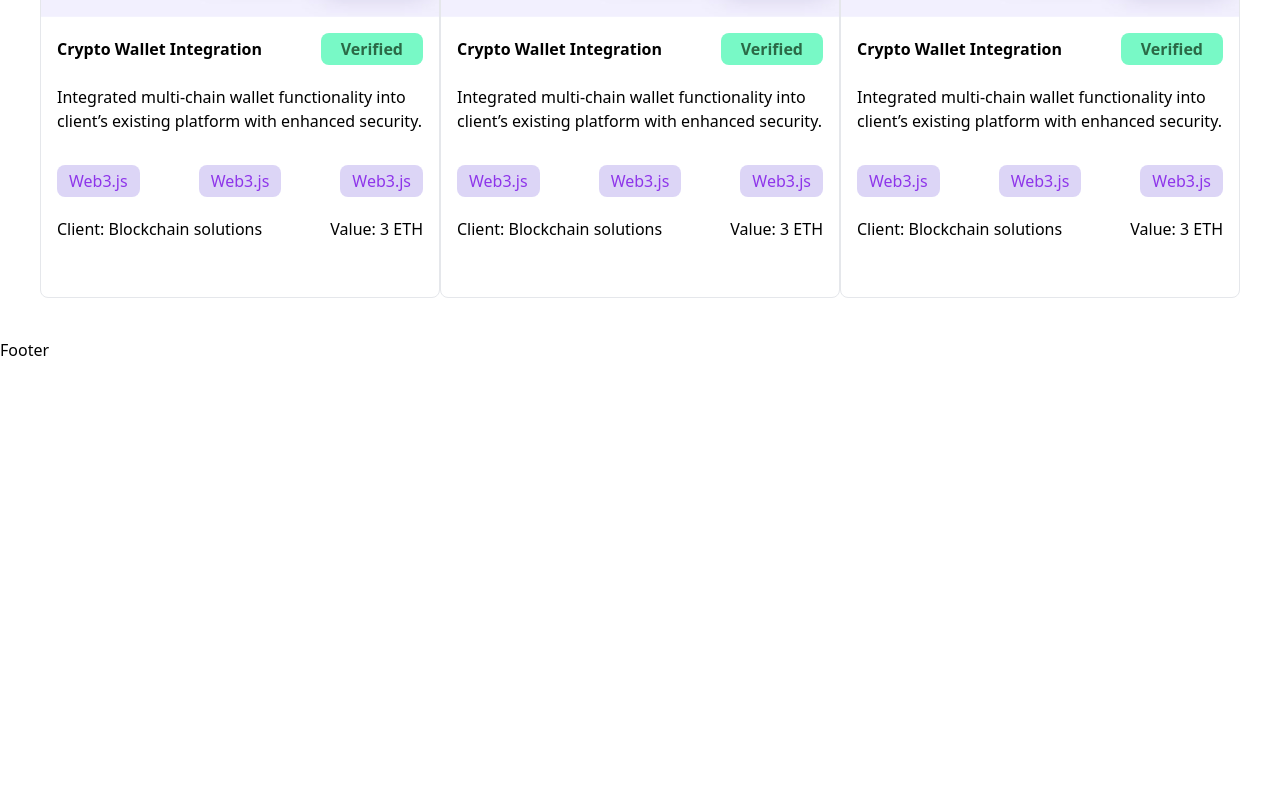
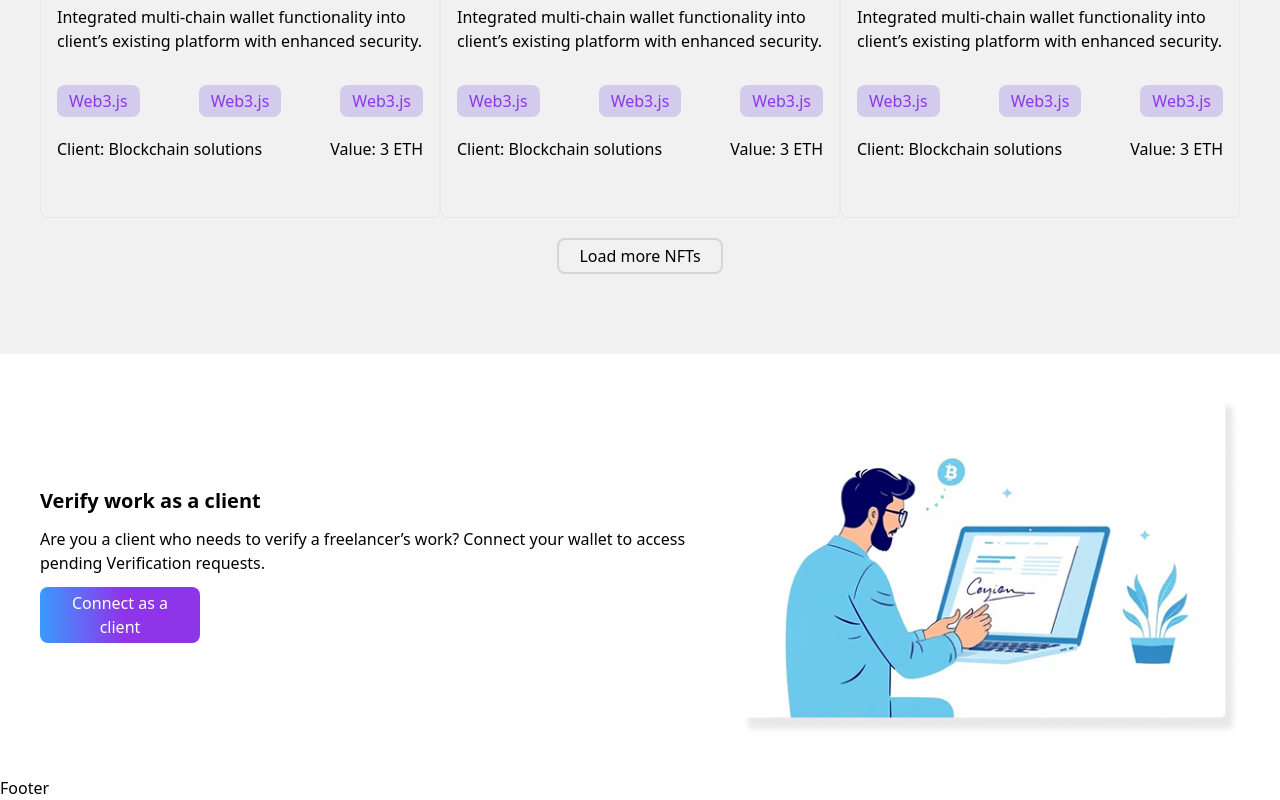
Before and after one commit to boymeetsblockchain/skillproof, a Next.js app: page / in a window 1280 px wide. Shown: the part 2934-3734 px from the top of the page. Before the commit the page ends 3296 px from the top, so only its background shows below. Built offline with nearby package versions, Linux system fonts and the light colour scheme.

Commit message:
Client section complete

```diff
--- a/src/app/globals.css
+++ b/src/app/globals.css
@@ -36,3 +36,7 @@
   );
   border: 1px, solid, #be2bd8;
 }
+
+.accessory-button {
+  background: linear-gradient(88.41deg, #3b99fc 1.35%, #8e35ea 51.34%);
+}
--- a/src/app/page.tsx
+++ b/src/app/page.tsx
@@ -15,6 +15,8 @@ import easyInt from '../../public/easy-int.png';
 import pubSkiGallery from '../../public/pub-skill.png';
 
 import chainWallet from '../../public/chain-wallet.png';
+
+import workClient from '../../public/work-client.png';
 
 const Home = () => {
   return (
@@ -178,7 +180,7 @@ const Home = () => {
       </section>
 
       {/* YOUR SKILLS SECTION */}
-      <section className="mt-30 p-10">
+      <section className="py-20 p-10 bg-[#F1F1F1]">
         <div className="flex justify-between items-center mb-10">
           <p className="font-manrope text-xl font-bold">Your Skills NFTs</p>
 
@@ -307,6 +309,34 @@ const Home = () => {
             </span>
           </span>
         </div>
+
+        <div className="flex justify-center">
+          {' '}
+          <button className="border-2 border-gray-300 py-1 px-5 rounded-lg mt-5">
+            {' '}
+            Load more NFTs{' '}
+          </button>{' '}
+        </div>
+      </section>
+
+      {/* VERIFY WORK AS A CLIENT */}
+      <section className="flex items-center justify-between p-10 ">
+        <div className="flex flex-col gap-3">
+          <h1 className="font-manrope font-bold text-xl">
+            Verify work as a client
+          </h1>
+          <p className="w-[700px]">
+            Are you a client who needs to verify a freelancer’s work? Connect
+            your wallet to access pending Verification requests.
+          </p>
+          <button className="accessory-button text-white rounded-lg py-1 px-3 w-[160px]">
+            Connect as a client
+          </button>
+        </div>
+
+        <div>
+          <Image src={workClient} alt="" />
+        </div>
       </section>
     </main>
   );
```
Also changed, not shown: public/work-client.png (added).
